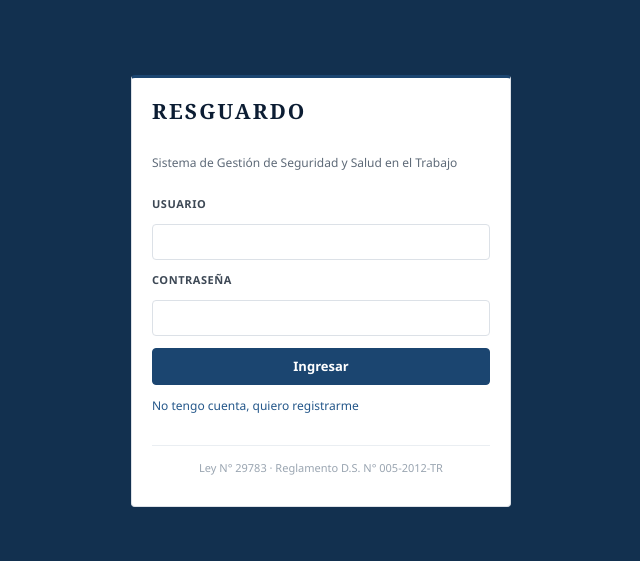
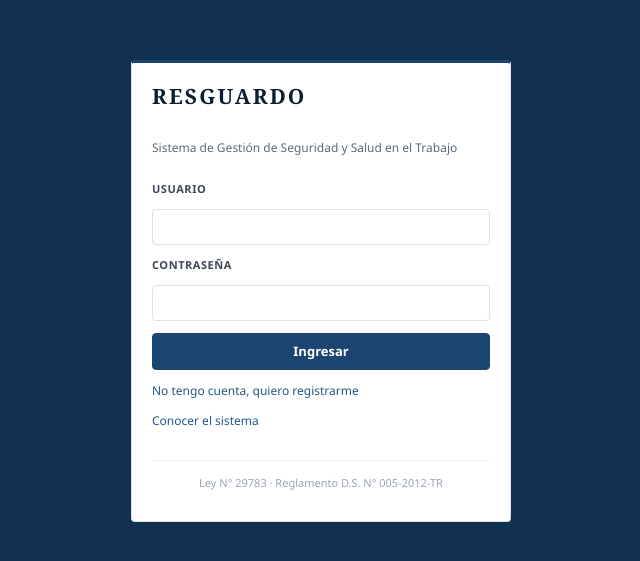
Before and after one commit to sst-peru/sst-web, a React (Vite) app: page /login in a window 1280 px wide. Shown: the part 109-670 px from the top of the page, without its empty margins (319-959 px from the left). Built offline with nearby package versions, Linux system fonts and the light colour scheme; no server answers.

Commit message:
feat(landing): enrutar /inicio y redirigir alli las rutas privadas sin sesion

```diff
--- a/src/App.tsx
+++ b/src/App.tsx
@@ -10,6 +10,7 @@ import DashboardPage from "./features/dashboard/DashboardPage";
 import ExperimentPage from "./features/dashboard/ExperimentPage";
 import EppPage from "./features/epp/EppPage";
 import InspectionsPage from "./features/inspections/InspectionsPage";
+import LandingPage from "./features/landing/LandingPage";
 import IpercPage from "./features/iperc/IpercPage";
 import NewReportPage from "./features/reports/NewReportPage";
 import ReportDetailPage from "./features/reports/ReportDetailPage";
@@ -32,6 +33,7 @@ function Inicio() {
 export default function App() {
   return (
     <Routes>
+      <Route path="/inicio" element={<LandingPage />} />
       <Route path="/login" element={<LoginPage />} />
       <Route path="/registro" element={<RegisterPage />} />
       <Route
--- a/src/components/ProtectedRoute.tsx
+++ b/src/components/ProtectedRoute.tsx
@@ -6,6 +6,6 @@ import type { ReactNode } from "react";
 export default function ProtectedRoute({ children }: { children: ReactNode }) {
   const { user, loading } = useAuth();
   if (loading) return <div className="centered">Cargando…</div>;
-  if (!user) return <Navigate to="/login" replace />;
+  if (!user) return <Navigate to="/inicio" replace />;
   return <>{children}</>;
 }
--- a/src/features/auth/LoginPage.tsx
+++ b/src/features/auth/LoginPage.tsx
@@ -66,6 +66,10 @@ export default function LoginPage() {
           No tengo cuenta, quiero registrarme
         </Link>
 
+        <Link to="/inicio" className="small">
+          Conocer el sistema
+        </Link>
+
         <p className="login-legal">
           Ley N° 29783 · Reglamento D.S. N° 005-2012-TR
         </p>
```
